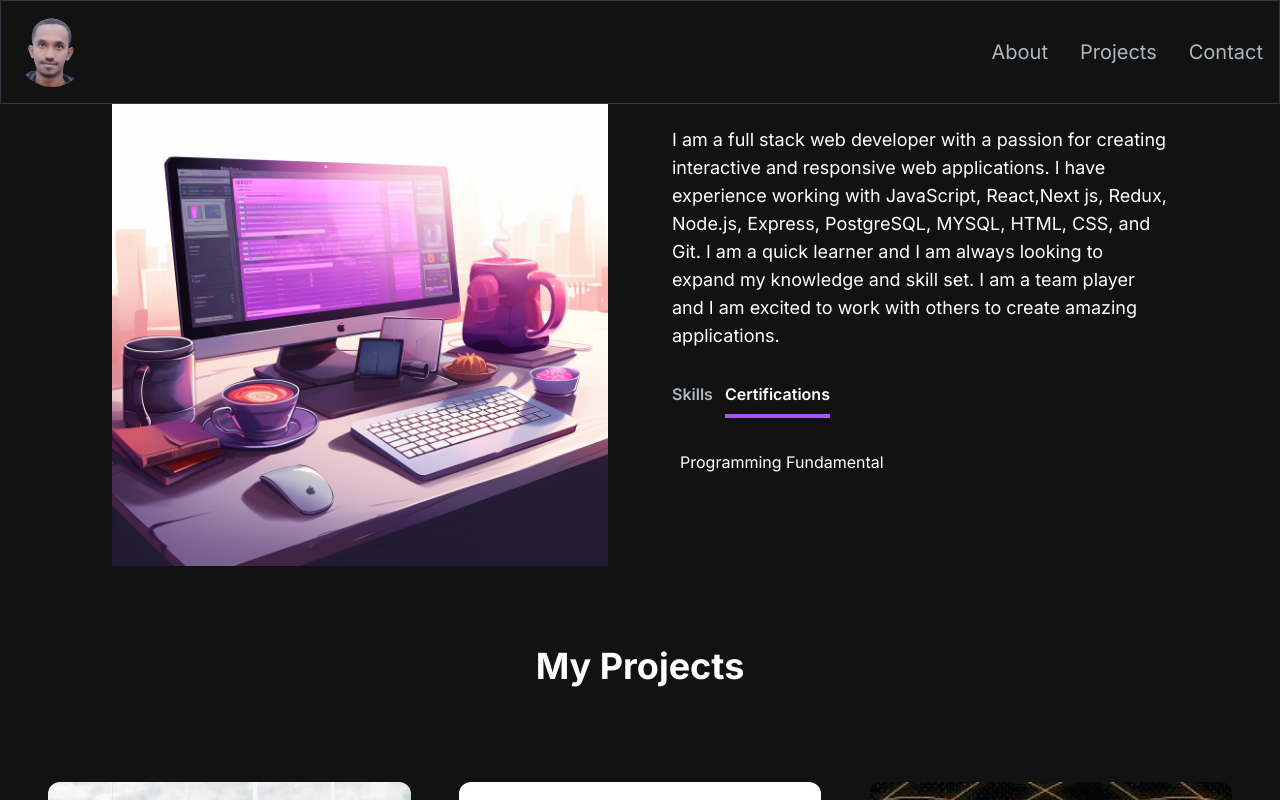
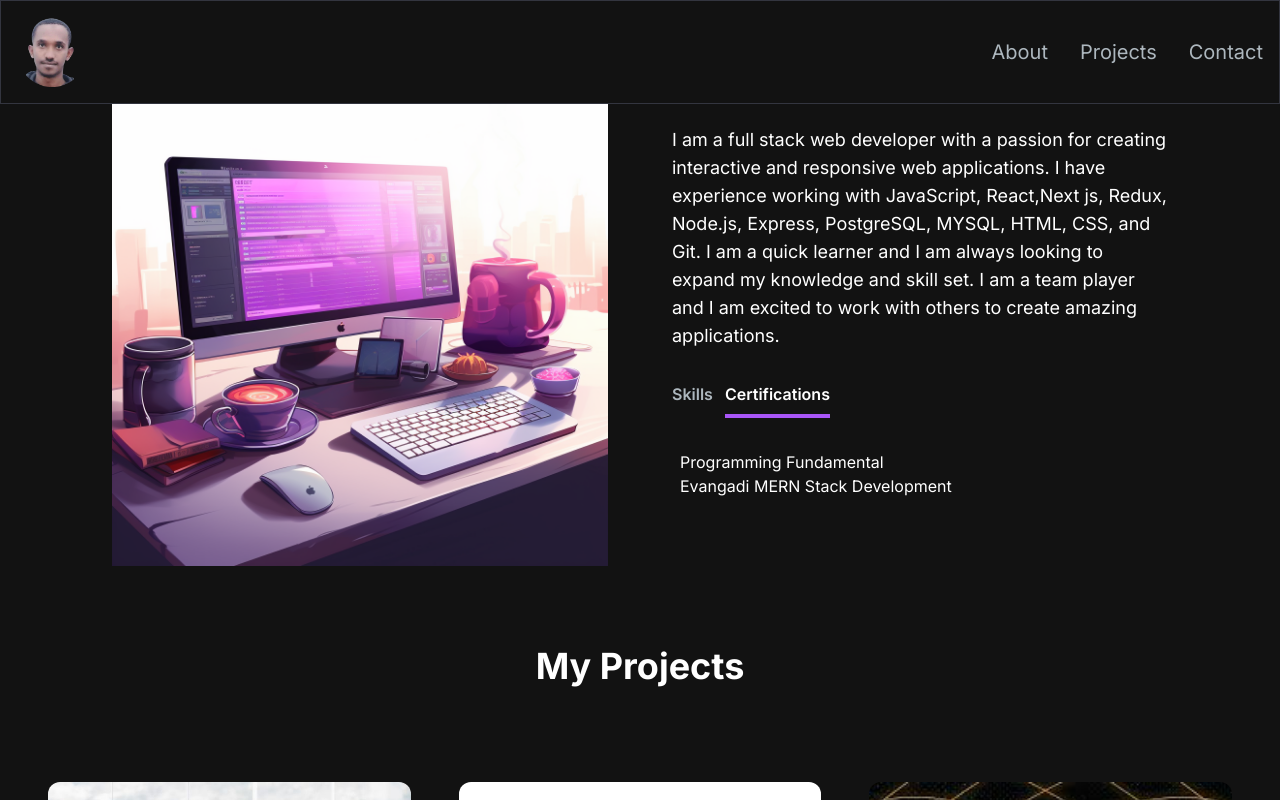
Before and after one commit to abdubest101010/portfollio, a Next.js app: page / in a window 1280 px wide. Both pictures are taken after a click on the button "Certifications". Shown: the part 750-1550 px from the top of the page. Built offline with nearby package versions, Linux system fonts and the light colour scheme.

Commit message:
Fix formatting in AboutSection component

```diff
--- a/src/app/components/AboutSection.jsx
+++ b/src/app/components/AboutSection.jsx
@@ -28,7 +28,7 @@ const TAB_DATA = [
        <Link href="https://www.udacity.com/certificate/e/53e9840e-4a54-11ef-ae6a-ff7164e22d81" target="_blank" rel="noopener noreferrer">
   Programming Fundamental
 </Link>
-
+<p>Evangadi MERN Stack Development</p>
 
       </ul>
     ),
```
